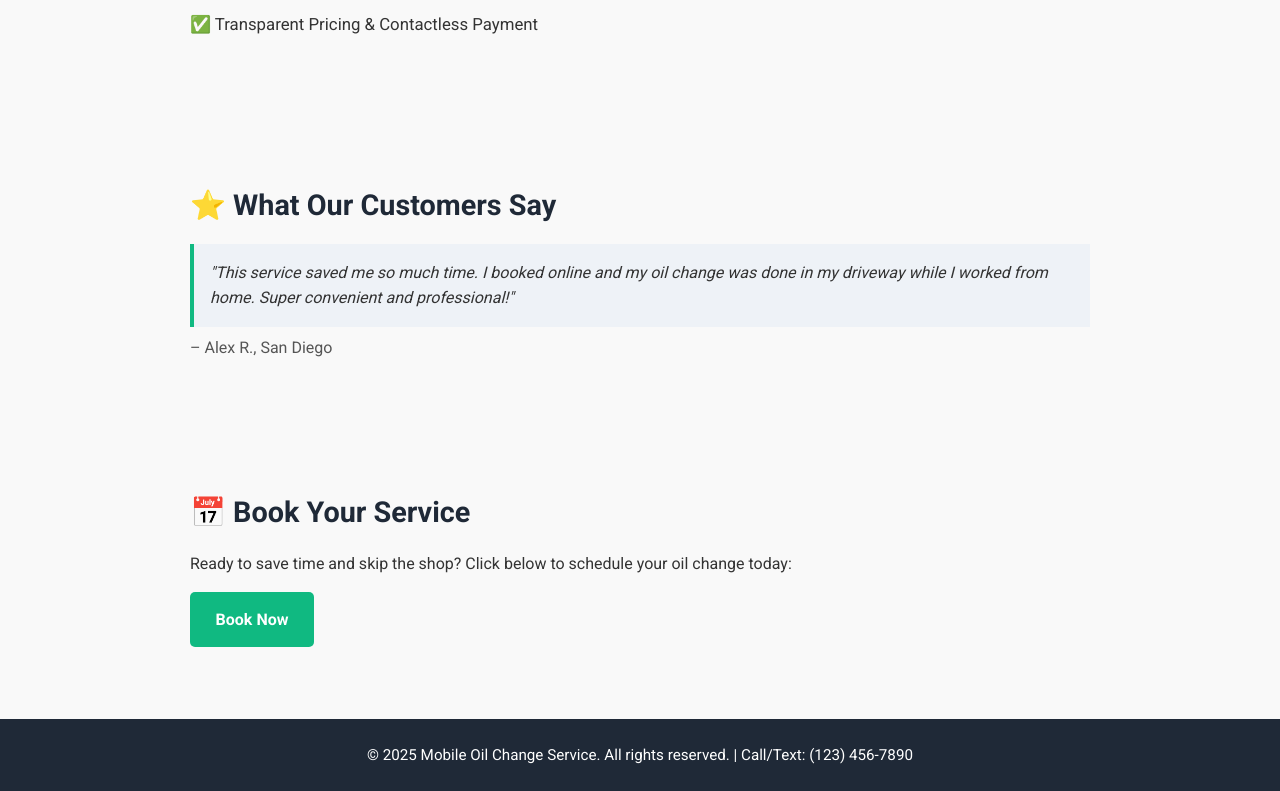
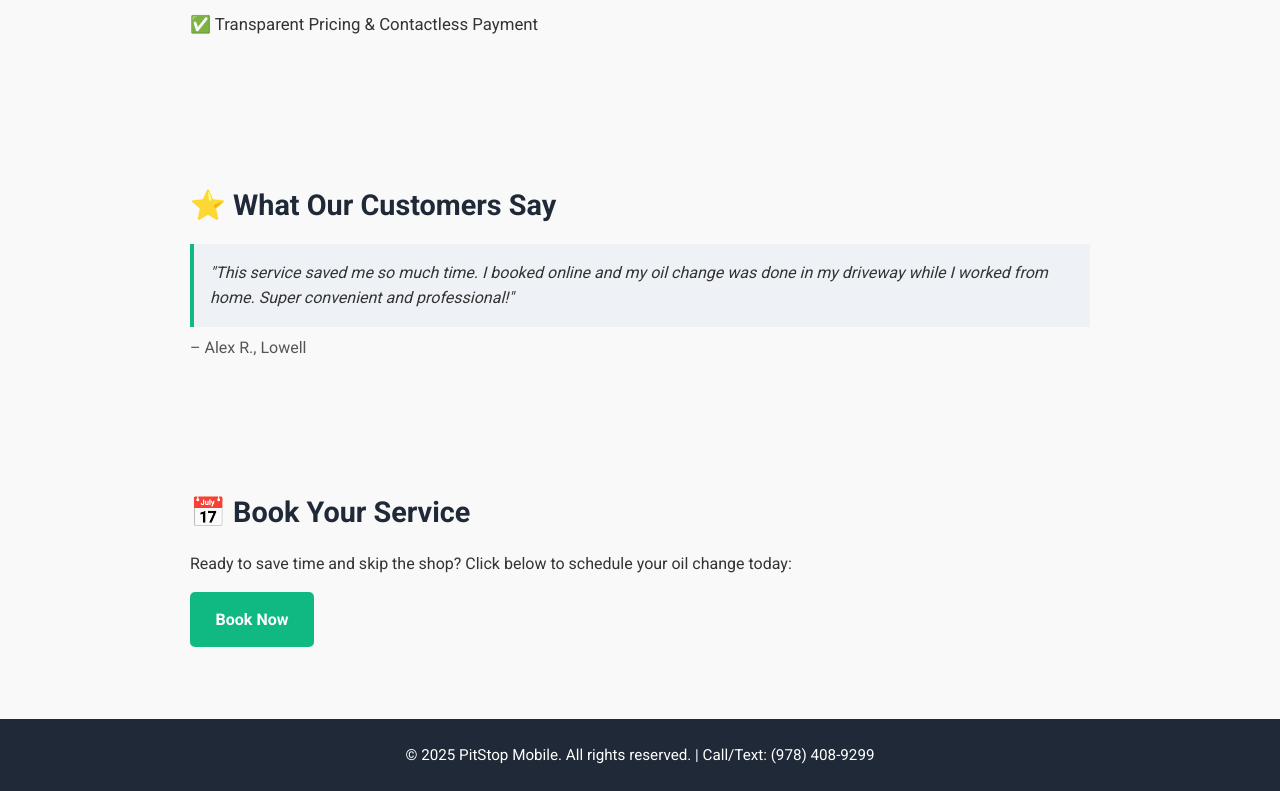
Before and after one commit to BillyLan/website, a plain HTML site: page index.html in a window 1280 px wide. Shown: the part 1095-1886 px from the top of the page. Drawn offline with Linux system fonts and the light colour scheme.

Commit message:
Update index.html

```diff
--- a/index.html
+++ b/index.html
@@ -3,7 +3,7 @@
 <head>
   <meta charset="UTF-8" />
   <meta name="viewport" content="width=device-width, initial-scale=1.0"/>
-  <title>Mobile Oil Change | Fast, Affordable Service at Your Door</title>
+  <title>PitStop Mobile | Fast, Affordable oil change Service at Your Door</title>
   <meta name="description" content="Hassle-free mobile oil changes starting at $49. We come to your home or workplace. Book online or via text — quick, convenient, and professional.">
   <link href="https://fonts.googleapis.com/css2?family=Roboto:wght@400;700&display=swap" rel="stylesheet"/>
   <style>
@@ -153,7 +153,7 @@
   <div class="section testimonial">
     <h2>⭐ What Our Customers Say</h2>
     <p>"This service saved me so much time. I booked online and my oil change was done in my driveway while I worked from home. Super convenient and professional!"</p>
-    <cite>– Alex R., San Diego</cite>
+    <cite>– Alex R., Lowell</cite>
   </div>
 
   <div class="section booking">
@@ -163,7 +163,7 @@
   </div>
 
   <footer>
-    &copy; 2025 Mobile Oil Change Service. All rights reserved. | Call/Text: (123) 456-7890
+    &copy; 2025 PitStop Mobile. All rights reserved. | Call/Text: (978) 408-9299
   </footer>
 
 </body>
```
